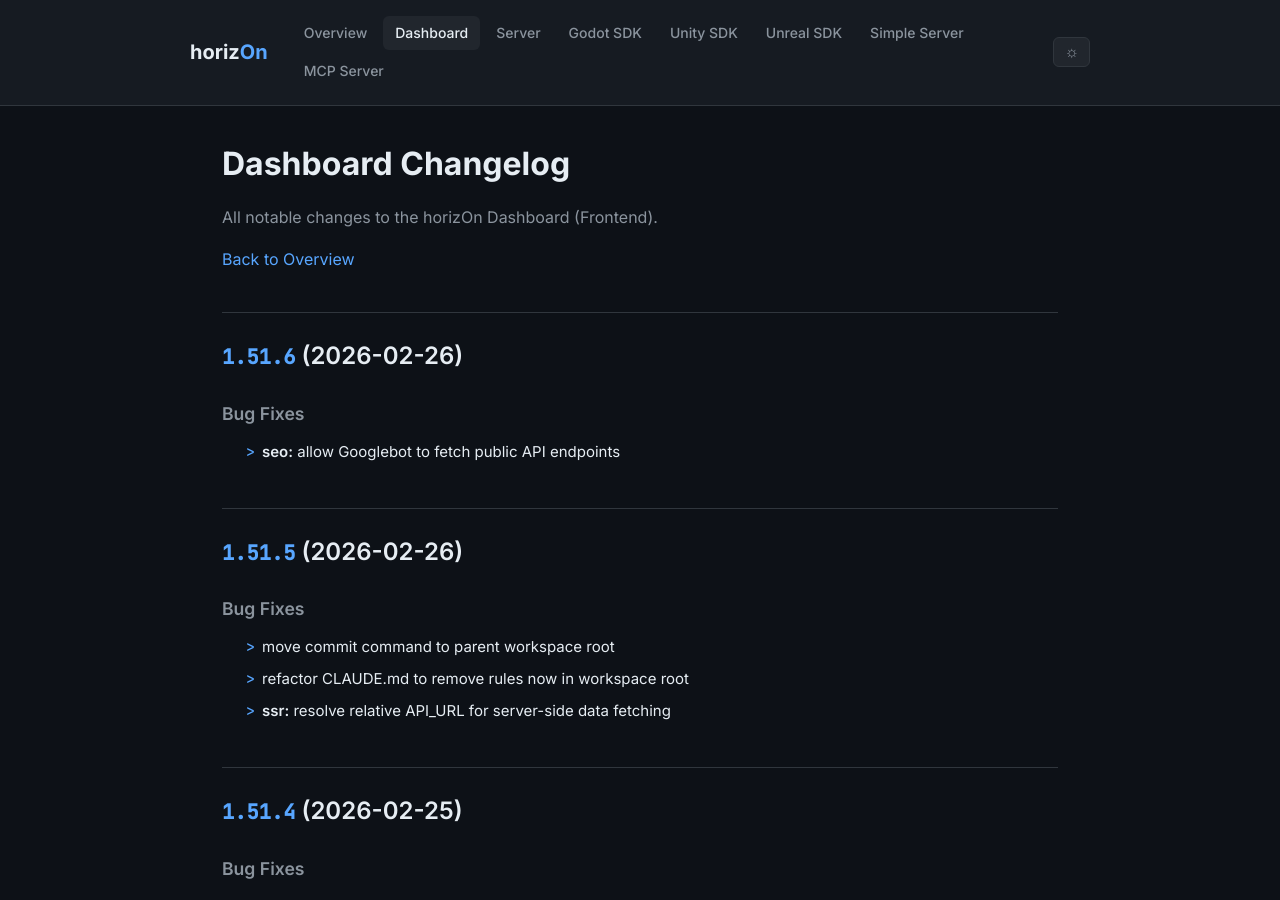
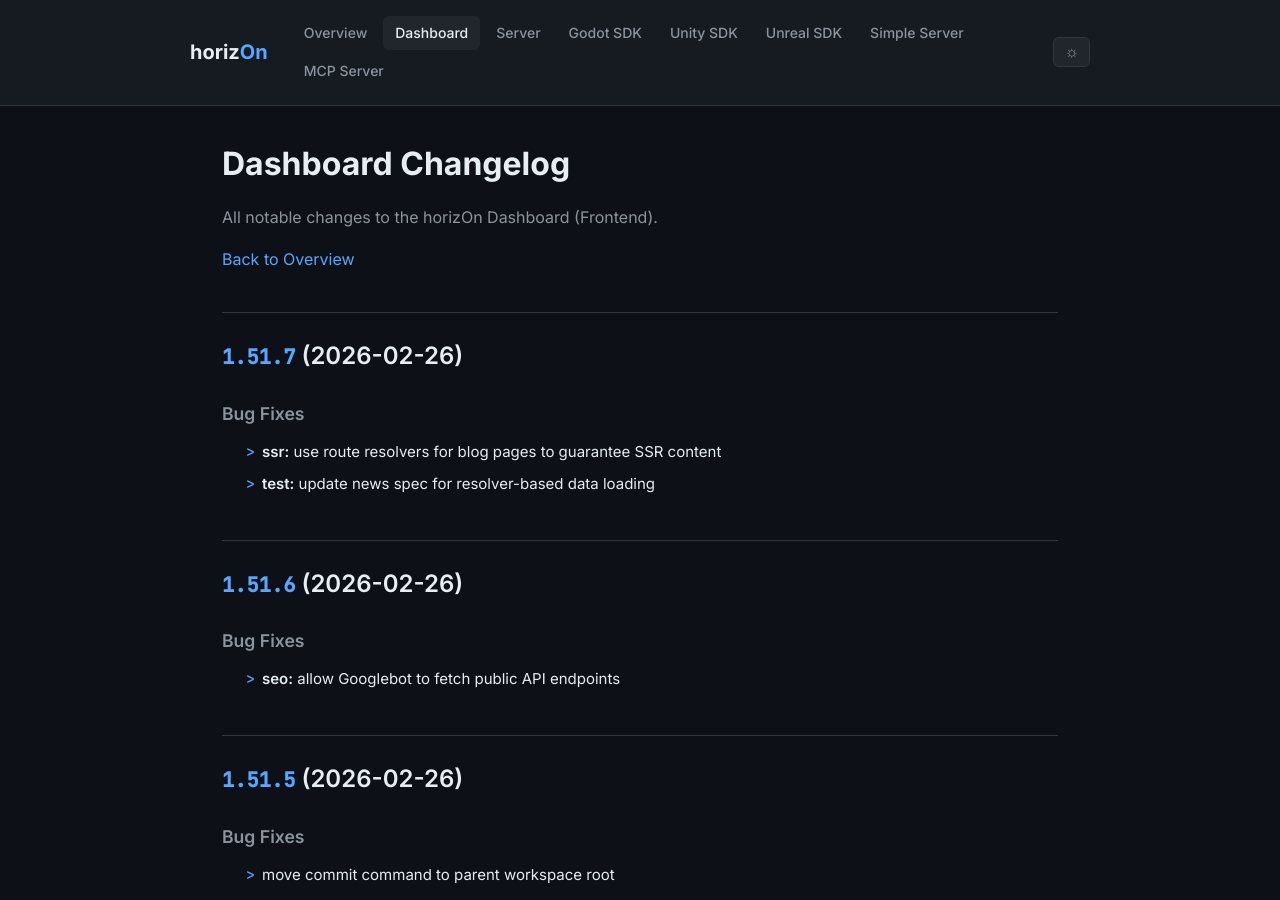
Before and after one commit to ProjectMakersDE/horizOn-Changelog, a Jekyll site: the page built from dashboard-changelog.md, in a window 1280 px wide and 900 px high. Built offline with Jekyll 4.4.1, drawn with Linux system fonts in a browser that asks for light colours.

Commit message:
chore: sync changelogs [skip ci]

```diff
--- a/dashboard-changelog.md
+++ b/dashboard-changelog.md
@@ -8,6 +8,14 @@ title: Dashboard Changelog
 All notable changes to the horizOn Dashboard (Frontend).
 
 [Back to Overview](.)
+
+## [1.51.7](https://github.com/ProjectMakersDE/horizOn-Dashboard/compare/v1.51.6...v1.51.7) (2026-02-26)
+
+
+### Bug Fixes
+
+* **ssr:** use route resolvers for blog pages to guarantee SSR content ([e39e508](https://github.com/ProjectMakersDE/horizOn-Dashboard/commit/e39e508386c53b2a38009b5d7afbaefdbc373d4d))
+* **test:** update news spec for resolver-based data loading ([6bf2118](https://github.com/ProjectMakersDE/horizOn-Dashboard/commit/6bf211851bf6c764059bf10d227622d0b9e7a2f3))
 
 ## [1.51.6](https://github.com/ProjectMakersDE/horizOn-Dashboard/compare/v1.51.5...v1.51.6) (2026-02-26)
 
```
Also changed, not shown: index.md (+1 -1 lines).
